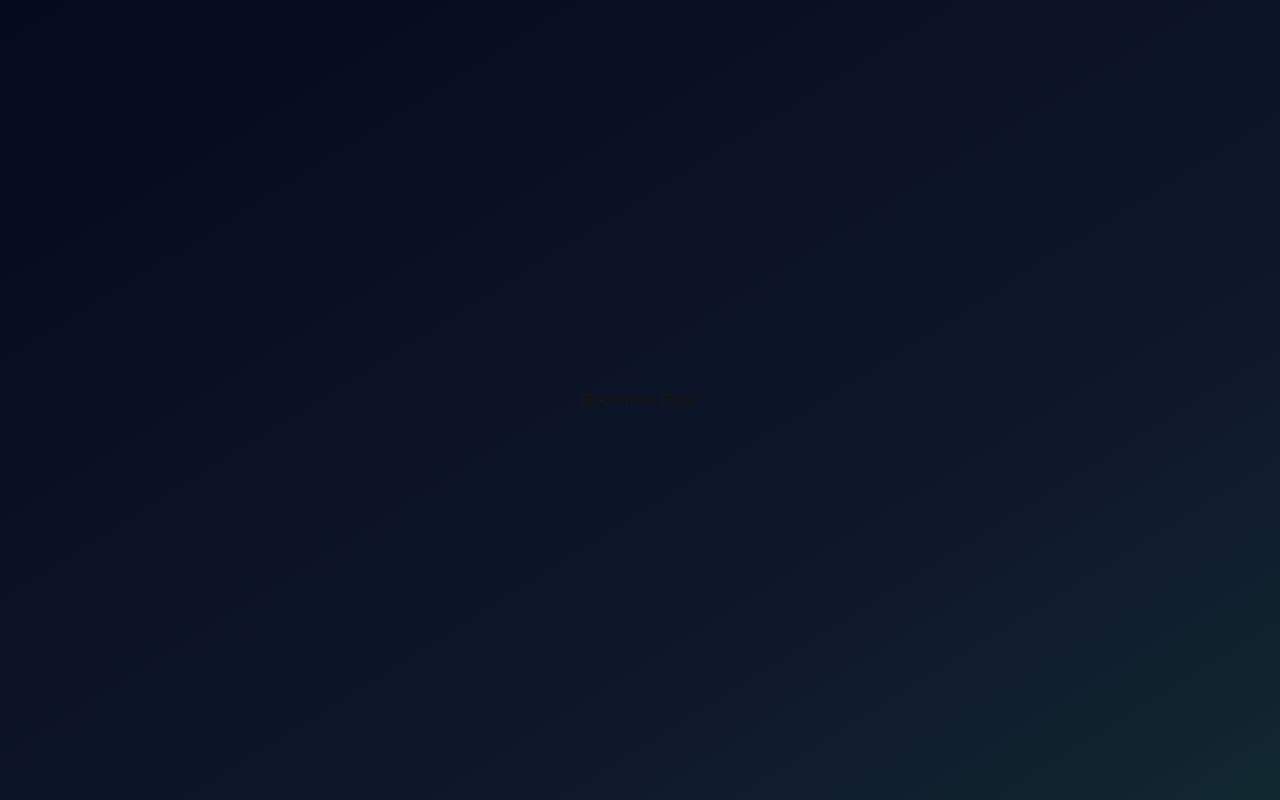
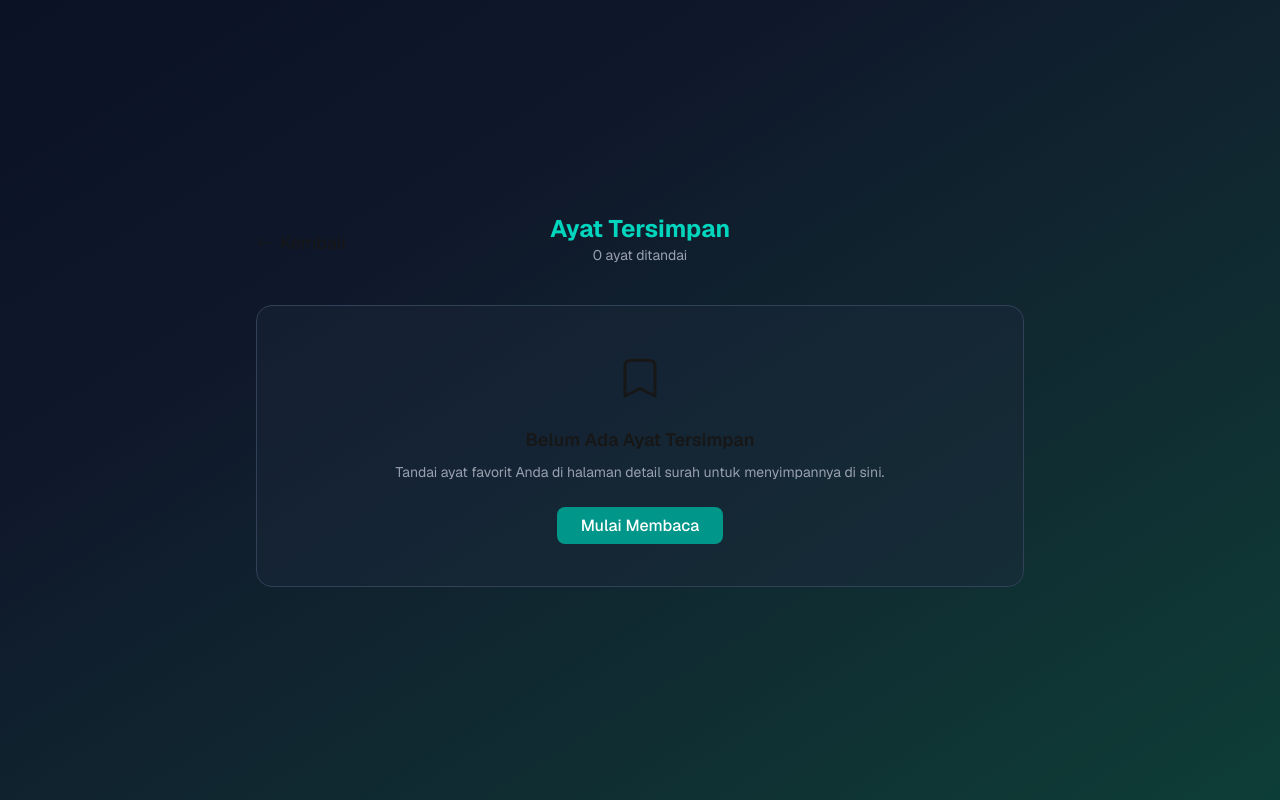
Before and after one commit to Hamkawastaken/quran-app, a Next.js app: page /bookmark in a window 1280 px wide. Built offline with nearby package versions, Linux system fonts and the light colour scheme; a web font is replaced by a local one.

Commit message:
membuat classname dinamis di dalam icon menggunakan props

```diff
--- a/src/app/bookmark/page.tsx
+++ b/src/app/bookmark/page.tsx
@@ -1,11 +1,55 @@
+"use client";
+
+import Link from "next/link";
+import { ArrowLeft, Bookmark } from "../components/Icons";
+
 const BookmarkPage = () => {
-    return (
-        <>
-        <div className="min-h-screen flex flex-col items-center justify-center p-4">
-            <h1>Bookmark Page</h1>
+  return (
+    <>
+      <div className="min-h-screen flex flex-col items-center justify-center p-4">
+        <div className="w-64 mx-auto md:w-3xl">
+          <div className="grid grid-cols-1 md:grid-cols-3">
+            <div className="flex items-center gap-2 md:mb-8 mb-4">
+              <ArrowLeft className="size-4" />
+              <button
+                onClick={() => history.back()}
+                className="text-lg cursor-pointer"
+              >
+                Kembali
+              </button>
+            </div>
+
+            {/* Title */}
+            <div className="text-center mb-10">
+              <h1 className="text-2xl font-bold text-teal-400">
+                Ayat Tersimpan
+              </h1>
+              <p className="text-gray-400 text-sm">0 ayat ditandai</p>
+            </div>
+          </div>
+          {/* Empty State Card */}
+          <div className="mx-auto bg-slate-800/40 rounded-2xl p-12 text-center border border-slate-700">
+            <div className="flex justify-center mb-6">
+              <Bookmark className="size-12" />
+            </div>
+            <h2 className="text-lg font-semibold mb-2">
+              Belum Ada Ayat Tersimpan
+            </h2>
+            <p className="text-gray-400 text-sm mb-8">
+              Tandai ayat favorit Anda di halaman detail surah untuk
+              menyimpannya di sini.
+            </p>
+            <Link
+              href="/"
+              className="px-6 py-2 rounded-lg bg-teal-600 hover:bg-teal-700 transition text-white font-medium"
+            >
+              Mulai Membaca
+            </Link>
+          </div>
         </div>
-        </>
-    )
-}
+      </div>
+    </>
+  );
+};
 
-export default BookmarkPage
+export default BookmarkPage;
--- a/src/app/components/Icons.tsx
+++ b/src/app/components/Icons.tsx
@@ -1,4 +1,8 @@
-export const SearchIcon = () => {
+type IconProps = {
+  className?: string;
+};
+
+export const SearchIcon = ({ className }: IconProps) => {
   return (
     <svg
       xmlns="http://www.w3.org/2000/svg"
@@ -6,7 +10,7 @@ export const SearchIcon = () => {
       viewBox="0 0 24 24"
       strokeWidth="1.5"
       stroke="currentColor"
-      className="size-4 md:size-6 text-slate-500"
+      className={`${className}`}
     >
       <path
         strokeLinecap="round"
@@ -17,7 +21,7 @@ export const SearchIcon = () => {
   );
 };
 
-export const ArrowLeft = () => {
+export const ArrowLeft = ({ className }: IconProps) => {
   return (
     <svg
       xmlns="http://www.w3.org/2000/svg"
@@ -25,7 +29,7 @@ export const ArrowLeft = () => {
       viewBox="0 0 24 24"
       strokeWidth="1.5"
       stroke="currentColor"
-      className="size-3 md:size-4"
+      className={`${className}`}
     >
       <path
         strokeLinecap="round"
@@ -36,7 +40,7 @@ export const ArrowLeft = () => {
   );
 };
 
-export const Bookmark = () => {
+export const Bookmark = ({ className }: IconProps) => {
   return (
     <svg
       xmlns="http://www.w3.org/2000/svg"
@@ -44,7 +48,7 @@ export const Bookmark = () => {
       viewBox="0 0 24 24"
       strokeWidth={1.5}
       stroke="currentColor"
-      className="size-3 md:size-4"
+      className={`${className}`}
     >
       <path
         strokeLinecap="round"
--- a/src/app/components/SurahDetailPage.tsx
+++ b/src/app/components/SurahDetailPage.tsx
@@ -82,15 +82,22 @@ export const SurahDetailPage = ({ params }: SurahDetailPageProps) => {
           <div className="flex justify-between font-medium">
             <Link
               href={"/"}
-              className="flex justify-between gap-x-2 items-center"
+              className="flex justify-between gap-x-2 items-center group"
             >
-              <ArrowLeft />
-              <div className="text-xs md:text-base">Daftar Surah</div>
+              <ArrowLeft className="size-4 group-hover:text-cyan-500 transition-all" />
+              <div className="text-xs md:text-base group-hover:text-cyan-500 transition-all">
+                Daftar Surah
+              </div>
             </Link>
-            <div className="flex justify-between gap-x-2 items-center">
-              <Bookmark />
-              <div className="text-xs md:text-base">Bookmark</div>
-            </div>
+            <Link
+              href={"/bookmark"}
+              className="flex justify-between gap-x-2 items-center cursor-pointer group"
+            >
+              <Bookmark className="size-4 group-hover:text-cyan-500 transition-all" />
+              <div className="text-xs md:text-base group-hover:text-cyan-500 transition-all">
+                Bookmark
+              </div>
+            </Link>
           </div>
 
           <div className="flex flex-col items-center mt-4">
```
